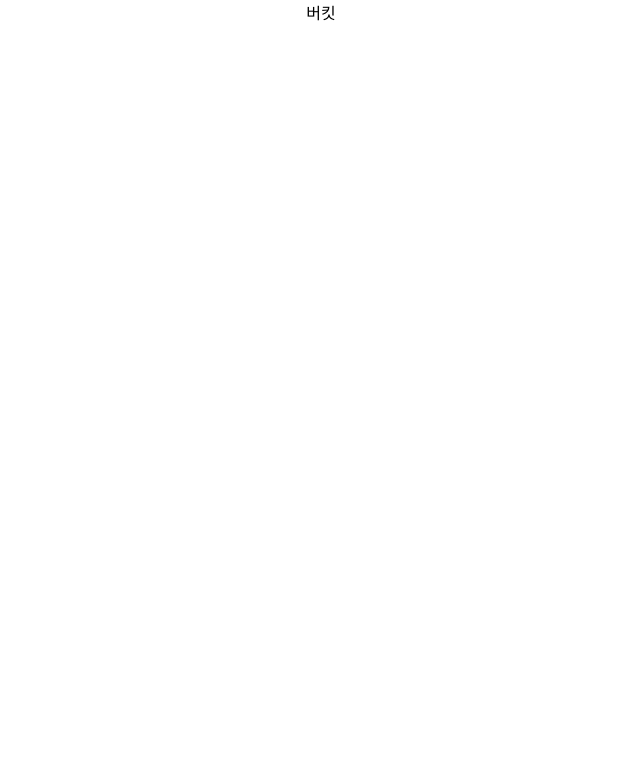
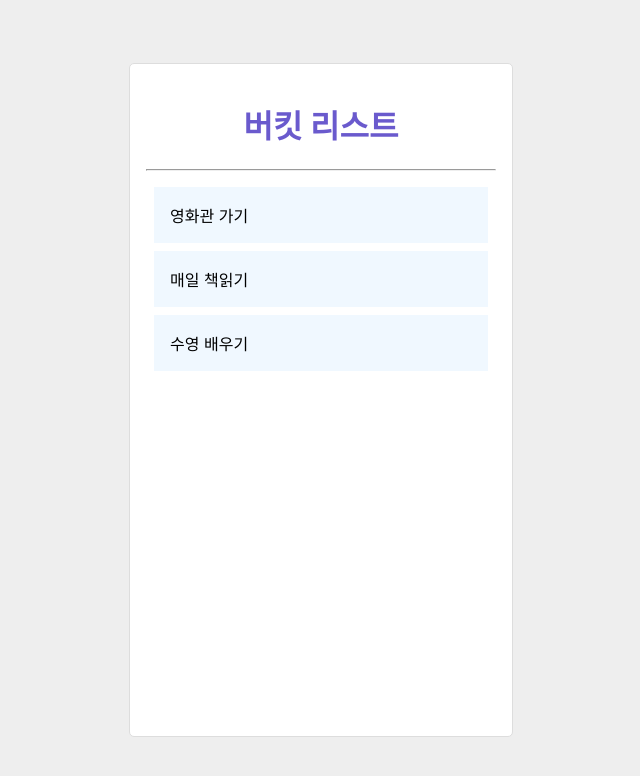
Before and after one commit to lnuvy/hanghae_react1, a React (Create React App) app: page / in a window 1280 px wide. Shown: the top 776 px of the page, without its empty margins (319-959 px from the left). Built offline with nearby package versions, Linux system fonts and the light colour scheme.

Commit message:
todo 틀만들어보기

```diff
--- a/package.json
+++ b/package.json
@@ -11,6 +11,7 @@
     "react": "^17.0.2",
     "react-dom": "^17.0.2",
     "react-scripts": "5.0.0",
+    "styled-components": "^5.3.3",
     "web-vitals": "^2.1.4"
   },
   "scripts": {
--- a/src/App.css
+++ /dev/null
@@ -1,38 +0,0 @@
-.App {
-  text-align: center;
-}
-
-.App-logo {
-  height: 40vmin;
-  pointer-events: none;
-}
-
-@media (prefers-reduced-motion: no-preference) {
-  .App-logo {
-    animation: App-logo-spin infinite 20s linear;
-  }
-}
-
-.App-header {
-  background-color: #282c34;
-  min-height: 100vh;
-  display: flex;
-  flex-direction: column;
-  align-items: center;
-  justify-content: center;
-  font-size: calc(10px + 2vmin);
-  color: white;
-}
-
-.App-link {
-  color: #61dafb;
-}
-
-@keyframes App-logo-spin {
-  from {
-    transform: rotate(0deg);
-  }
-  to {
-    transform: rotate(360deg);
-  }
-}
--- a/src/App.js
+++ b/src/App.js
@@ -1,36 +1,35 @@
-import { Children } from "react";
-import "./App.css";
-import LifecycleEx from "./LifecycleEx";
 import React from "react";
+import logo from "./logo.svg";
+// BucketList 컴포넌트를 import 해옵니다.
+// import [컴포넌트 명] from [컴포넌트가 있는 파일경로];
+import BucketList from "./BucketList";
+import "./style.css";
 
-import { BucketList } from "./BucketList";
-
+// 클래스형 컴포넌트는 이렇게 생겼습니다!
 class App extends React.Component {
   constructor(props) {
     super(props);
-
+    // App 컴포넌트의 state를 정의해줍니다.
     this.state = {
       list: ["영화관 가기", "매일 책읽기", "수영 배우기"],
     };
   }
 
+  // 랜더 함수 안에 리액트 엘리먼트를 넣어줍니다!
   render() {
-    console.log(this.state.list);
+    // this 키워드를 통해 state에 접근할 수 있어요.
+    console.log(this.state);
+
     return (
       <div className="App">
-        <BucketList dkssudgktpdy={this.state.list} />
+        <div className="container">
+          <h1>버킷 리스트</h1>
+          <hr className="line" />
+          <BucketList list={this.state.list} />
+        </div>
       </div>
     );
   }
 }
 
-// function App() {
-
-//   return (
-//     <div className="App">
-//       <BucketList />
-//     </div>
-//   );
-// }
-
 export default App;
--- a/src/BucketList.js
+++ b/src/BucketList.js
@@ -1,10 +1,40 @@
+// 리액트 패키지를 불러옵니다.
 import React from "react";
 
-const BucketList = (props) => {
-  console.log(props);
-  return <div>버킷</div>;
+// 함수형 컴포넌트는 이렇게 쓸 수도 있고
+// function Bucketlist(props){
+// return (
+// <div>버킷 리스트</div>
+// );
+// }
+
+// 이렇게 쓸 수도 있어요. =>가 들어간 함수를 화살표 함수라고 불러요.
+// 저희는 앞으로 화살표 함수를 사용할거예요.
+// 앗 () 안에 props! 부모 컴포넌트에게 받아온 데이터입니다.
+// js 함수가 값을 받아오는 것과 똑같이 받아오네요.
+const BucketList = ({ list }) => {
+  const my_lists = list;
+  // 컴포넌트가 뿌려줄 ui 요소(리엑트 엘리먼트라고 불러요.)를 반환해줍니다.
+  return (
+    <div>
+      {
+        // js의 내장 함수 중 하나인 map입니다. 리스트의 갯수만큼 => 오른쪽 구문을 반복해요.
+        // 자세한 사용법은 아래 링크를 확인해주세요.
+        // https://developer.mozilla.org/ko/docs/Web/JavaScript/Reference/Global_Objects/Array/map
+        my_lists.map((list, index) => {
+          // 콘솔을 확인해봅시다 :)
+          console.log(list);
+          return (
+            <div className="list-item" key={index}>
+              {list}
+            </div>
+          );
+        })
+      }
+    </div>
+  );
 };
 
-export { BucketList };
-
-// export default BucketList;
+// 우리가 만든 함수형 컴포넌트를 export 해줍니다.
+// export 해주면 다른 컴포넌트에서 BucketList 컴포넌트를 불러다 쓸 수 있어요.
+export default BucketList;
--- /dev/null
+++ b/src/style.css
@@ -0,0 +1,32 @@
+.App {
+  background-color: #eee;
+  height: 100vh;
+  width: 100vw;
+  display: flex;
+}
+
+.container {
+  background-color: #fff;
+  width: 50vw;
+  max-width: 350px;
+  height: 80vh;
+  margin: auto;
+  padding: 16px;
+  border: 1px solid #ddd;
+  border-radius: 5px;
+}
+
+.container > h1 {
+  color: slateblue;
+  text-align: center;
+}
+
+.container > .line {
+  margin: 16px 0px;
+}
+
+.list-item {
+  padding: 16px;
+  margin: 8px;
+  background-color: aliceblue;
+}
```
Also changed, not shown: 1 other file (tests, documents, lock files or other folders).
